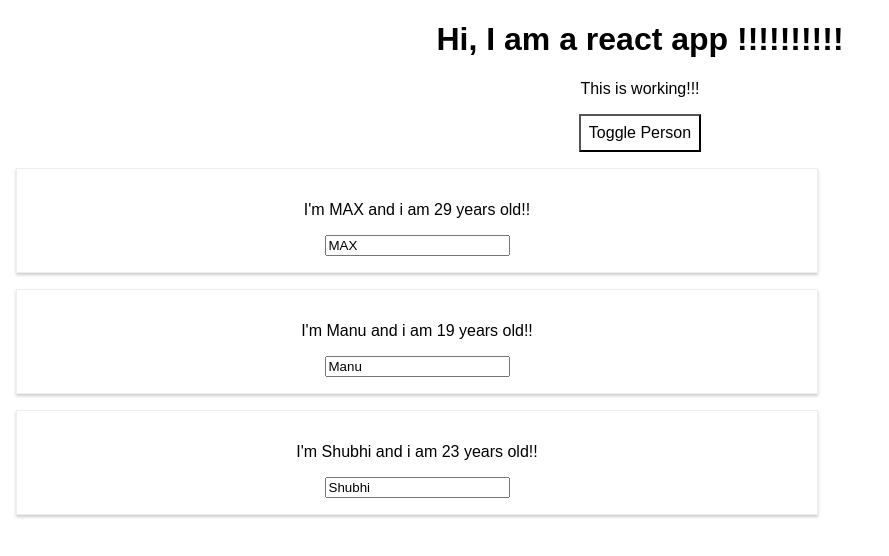
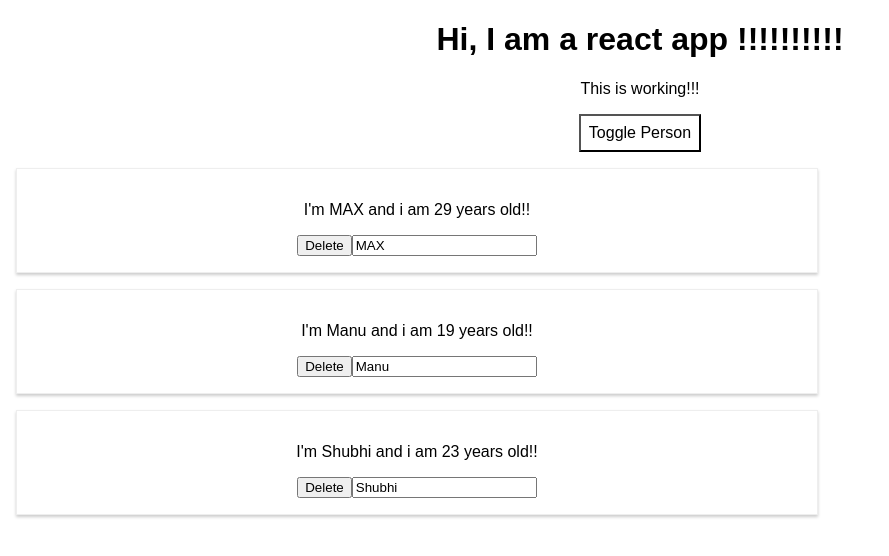
Before and after one commit to shubhangisingh/react-guide, a React (Create React App) app: page / in a window 1280 px wide. Both pictures are taken after a click on the button "Toggle Person". Shown: the top 556 px of the page, without its empty margins (0-889 px from the left). Built offline with nearby package versions, Linux system fonts and the light colour scheme.

Commit message:
flexible lists

```diff
--- a/src/App.js
+++ b/src/App.js
@@ -18,15 +18,21 @@ class App extends Component {
 
 
 
-  nameChangedHandler =(event) => {
+  nameChangedHandler =(event, id) => {
+   const personIndex = this.state.persons.findIndex(p =>{
+    return p.id === id;
+   })
 
-     this.setState({
-       persons: [
-      {name: 'Max' ,age: '19'},
-      {name: 'Manushi', age: '9'},
-      {name: event.target.value, age: '13'}
-      ]
-  })
+   const person = {
+     ...this.state.persons[personIndex]}
+
+   person.name = event.target.value
+
+   const persons =[...this.state.persons];
+
+   persons[personIndex] = person
+
+     this.setState({persons: persons  })
   }
   togglePersonsHandler = () => {
     const doesShow = this.state.showPersons;
@@ -63,7 +69,8 @@ class App extends Component {
                   click= {() => this.deletePersonHandler(index)}
                   name= {person.name}
                   age= {person.age}
-                  key= {person.id}/>
+                  key= {person.id}
+                  changed= {(event)=> this.nameChangedHandler(event, person.id)}/>
                 })}
 
           </div>
--- a/src/Person/Person.js
+++ b/src/Person/Person.js
@@ -2,9 +2,10 @@ import React from 'react'
 import './Person.css'
 const person = (props) => {
 	return (
-		<div onClick={props.click} className='Person'>
+		<div className='Person'>
 		      <p > I'm {props.name} and i am {props.age} years old!!</p>
 		      <p>{props.children} </p>
+		      <button onClick={props.click} > Delete</button>
 		      <input type='text' onChange={props.changed} value= {props.name} />
 		</div>
 		)
```
